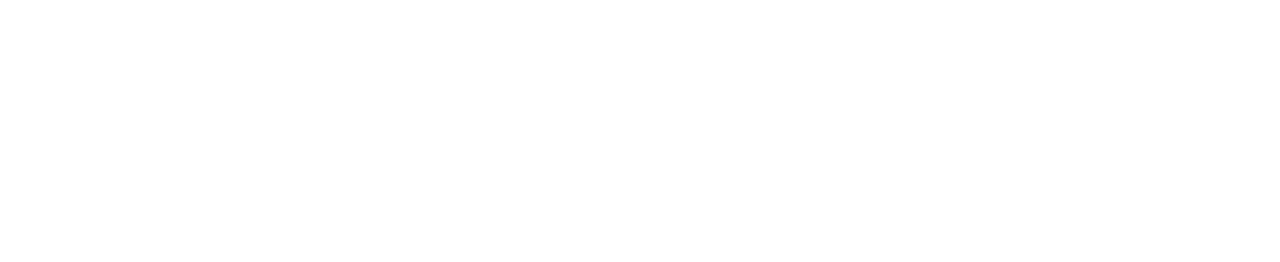
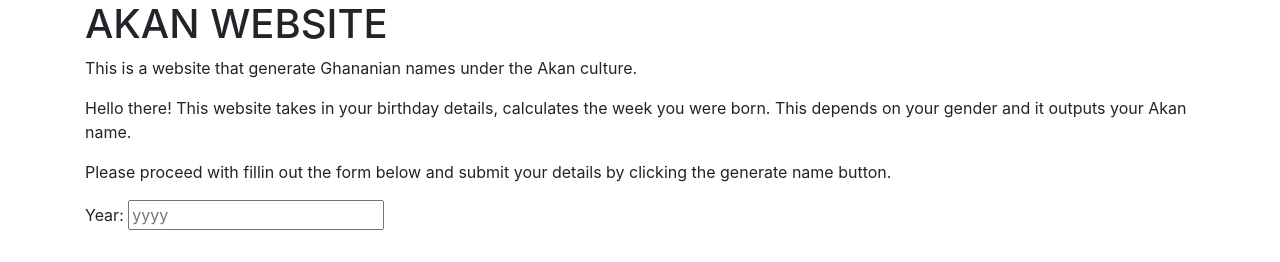
Before and after one commit to korasin/AkanWeb, a plain HTML site: page index.html in a window 1280 px wide. Drawn offline with nearby package versions, Linux system fonts and the light colour scheme.

Commit message:
add h1 and paragraphs

```diff
--- a/index.html
+++ b/index.html
@@ -11,6 +11,30 @@
     <link rel="stylesheet" href="index.css">
   </head>
   <body>
+      <div class="content">
+        <div class="container">
+            <h1>AKAN WEBSITE</h1>
+
+            <p>This is a website that generate Ghananian names under the Akan culture.</p>
+
+            <p>Hello there! This website takes in your birthday details, calculates the week you were born.
+                This depends on your gender and it outputs your Akan name.
+            </p>
+
+            <p>Please proceed with fillin out the form below and submit your details by clicking the generate name button.</p>
+
+            <form class="myform" onsubmit="return getAkanName()">
+                <label for="year=of-birth">
+                     Year:
+                     <input id="year-input" type="number" name="year-of-birth" placeholder="yyyy" value="" required>
+                    </label>
+
+            </form>
+
+        </div>
+      </div>
+
+
 
     <!-- Optional JavaScript -->
     <!-- jQuery first, then Popper.js, then Bootstrap JS -->
```
